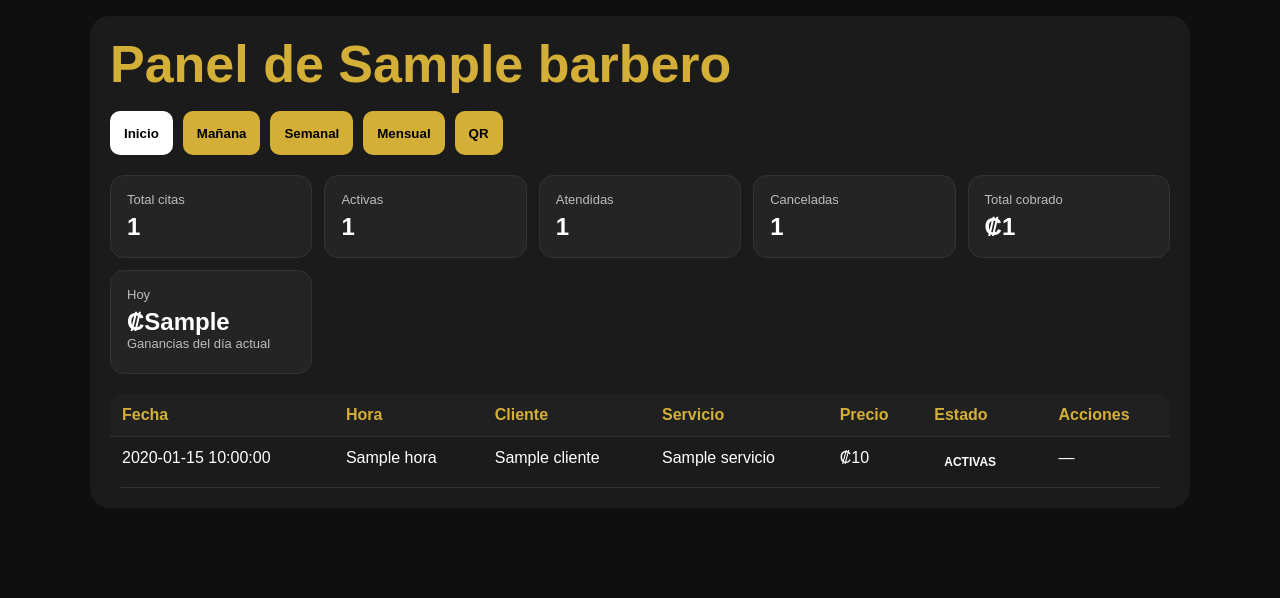
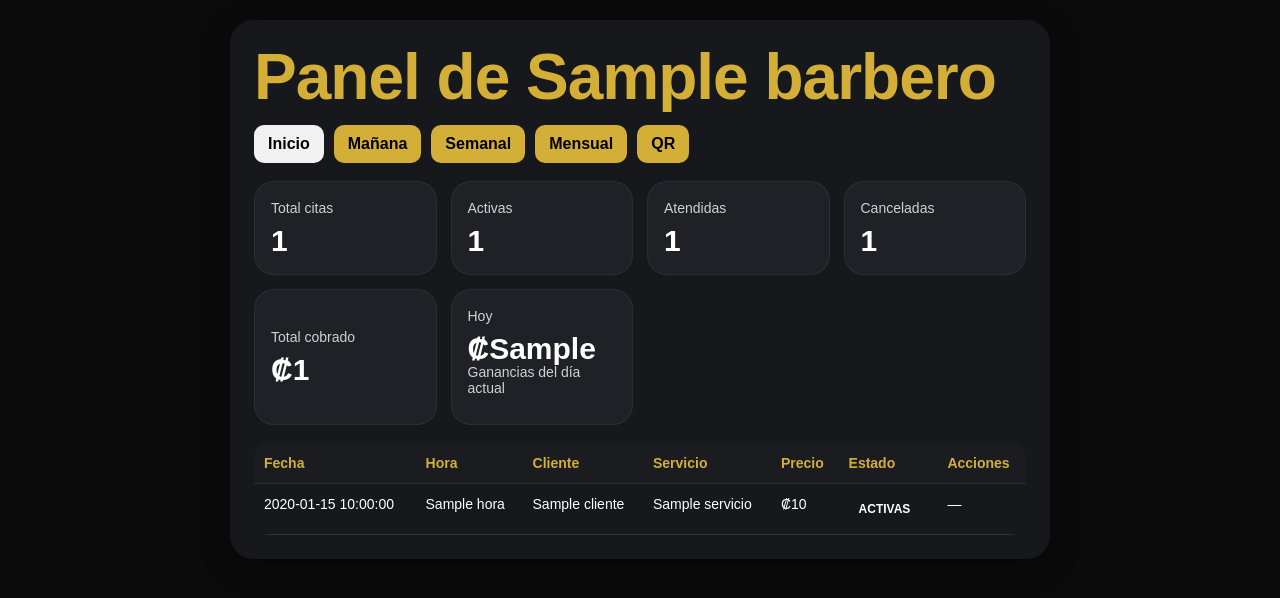
Before and after one commit to citas-barberia/barberia-junior, a Flask app: template templates/panel_barbero.html in a window 1280 px wide. Shown: the top 598 px of the page. Run offline with Flask 3, Linux system fonts and the light colour scheme; the template is opened without the code that fills it: most values are stand-ins (such as "Sample title", 1, 10 or a date in 2020).

Commit message:
nevo estilo de panel barbero

```diff
--- a/templates/panel_barbero.html
+++ b/templates/panel_barbero.html
@@ -4,93 +4,113 @@
     <meta charset="UTF-8">
     <meta name="viewport" content="width=device-width, initial-scale=1.0">
     <title>Panel de {{ barbero.nombre }}</title>
-  <style>
-    * { box-sizing: border-box; font-family: Arial, sans-serif; }
+ <style>
+    * {
+        box-sizing: border-box;
+        font-family: Arial, sans-serif;
+    }
 
     body {
-        background: #0f0f10;
+        background: #0b0b0c;
         color: white;
         margin: 0;
-        padding: 16px;
+        padding: 12px;
     }
 
     .container {
         width: 100%;
-        max-width: 1100px;
-        margin: auto;
-        background: #1b1b1c;
-        padding: 20px;
-        border-radius: 20px;
+        max-width: 820px;
+        margin: 0 auto;
+        background: #17181b;
+        padding: 16px;
+        border-radius: 24px;
+        box-shadow: 0 8px 30px rgba(0,0,0,0.35);
     }
 
     h1 {
         color: #D4AF37;
-        margin-top: 0;
-        margin-bottom: 18px;
-        font-size: clamp(28px, 5vw, 52px);
-        line-height: 1.1;
+        margin: 0 0 14px 0;
+        font-size: clamp(30px, 8vw, 64px);
+        line-height: 1.05;
+        font-weight: 800;
+        letter-spacing: -1px;
     }
 
     .links {
-        display: flex;
-        gap: 10px;
-        flex-wrap: wrap;
-        margin-bottom: 20px;
+        display: grid;
+        grid-template-columns: repeat(2, 1fr);
+        gap: 12px;
+        margin-bottom: 18px;
     }
 
     .tab-btn {
         background: #D4AF37;
         color: black;
-        padding: 10px 14px;
-        border-radius: 10px;
-        font-weight: bold;
+        padding: 16px 12px;
+        border-radius: 18px;
+        font-weight: 800;
+        font-size: 16px;
         border: none;
         cursor: pointer;
-        min-height: 44px;
+        min-height: 64px;
+        transition: 0.2s ease;
     }
 
     .tab-btn.active {
-        background: white;
+        background: #f1f1f1;
         color: black;
+    }
+
+    .links .tab-btn:last-child:nth-child(odd) {
+        grid-column: 1 / -1;
     }
 
     .flash {
         background: #D4AF37;
         color: black;
         padding: 12px;
-        border-radius: 10px;
-        margin-bottom: 15px;
+        border-radius: 12px;
+        margin-bottom: 14px;
         text-align: center;
         font-weight: bold;
     }
 
-    .seccion { display: none; }
-    .seccion.visible { display: block; }
+    .seccion {
+        display: none;
+    }
+
+    .seccion.visible {
+        display: block;
+    }
 
     .stats {
         display: grid;
-        grid-template-columns: repeat(auto-fit, minmax(180px, 1fr));
-        gap: 12px;
-        margin-bottom: 20px;
+        grid-template-columns: repeat(2, 1fr);
+        gap: 14px;
+        margin-bottom: 18px;
     }
 
     .card {
-        background: #242425;
-        padding: 16px;
-        border-radius: 14px;
-        border: 1px solid #333;
-        min-width: 0;
+        background: #202126;
+        padding: 18px 16px;
+        border-radius: 20px;
+        border: 1px solid rgba(255,255,255,0.06);
+        min-height: 120px;
+        display: flex;
+        flex-direction: column;
+        justify-content: center;
     }
 
     .card .t {
-        color: #bbb;
-        font-size: 13px;
-        margin-bottom: 6px;
+        color: #d1d1d1;
+        font-size: 14px;
+        margin-bottom: 10px;
     }
 
     .card .v {
-        font-size: 24px;
-        font-weight: bold;
+        font-size: 30px;
+        font-weight: 800;
+        line-height: 1;
         word-break: break-word;
     }
 
@@ -98,36 +118,39 @@
         width: 100%;
         overflow-x: auto;
         -webkit-overflow-scrolling: touch;
-        border-radius: 14px;
+        border-radius: 16px;
     }
 
     table {
         width: 100%;
         border-collapse: collapse;
-        min-width: 760px;
+        min-width: 700px;
+        background: transparent;
     }
 
     th, td {
-        padding: 12px;
-        border-bottom: 1px solid #333;
+        padding: 12px 10px;
+        border-bottom: 1px solid #2f3138;
         text-align: left;
         vertical-align: top;
     }
 
     th {
         color: #D4AF37;
-        background: #202021;
+        background: #1b1c20;
         white-space: nowrap;
+        font-size: 14px;
     }
 
     td {
         white-space: nowrap;
+        font-size: 14px;
     }
 
     .tag {
         display: inline-block;
         padding: 6px 10px;
-        border-radius: 8px;
+        border-radius: 10px;
         font-size: 12px;
         font-weight: bold;
         text-transform: uppercase;
@@ -223,78 +254,77 @@
         margin-top: 10px;
     }
 
-    @media (max-width: 820px) {
+    @media (min-width: 768px) {
         body {
-            padding: 10px;
+            padding: 20px;
         }
 
         .container {
-            padding: 14px;
-            border-radius: 16px;
+            padding: 24px;
+        }
+
+        .links {
+            display: flex;
+            flex-wrap: wrap;
+            gap: 10px;
+        }
+
+        .tab-btn {
+            min-height: auto;
+            padding: 10px 14px;
+            border-radius: 10px;
         }
 
         .stats {
-            grid-template-columns: 1fr 1fr;
+            grid-template-columns: repeat(auto-fit, minmax(180px, 1fr));
+        }
+
+        .card {
+            min-height: auto;
         }
 
         .reserva-grid {
-            grid-template-columns: 1fr;
-        }
-
-        .qr-box {
-            text-align: center;
+            grid-template-columns: 1.4fr 260px;
         }
 
         .reserva-url-wrap {
-            flex-direction: column;
+            flex-direction: row;
+            flex-wrap: wrap;
         }
 
-        .reserva-url,
-        .reserva-url-wrap .btn {
-            width: 100%;
+        .reserva-url {
+            flex: 1;
+            min-width: 260px;
         }
     }
 
-    @media (max-width: 560px) {
+    @media (max-width: 420px) {
         h1 {
-            font-size: 26px;
-        }
-
-        .stats {
-            grid-template-columns: 1fr;
-        }
-
-        .links {
-            gap: 8px;
+            font-size: 28px;
         }
 
         .tab-btn {
-            flex: 1 1 calc(50% - 8px);
-            text-align: center;
-            padding: 12px 10px;
-        }
-
-        table {
-            min-width: 640px;
-        }
-
-        th, td {
-            padding: 10px;
-            font-size: 14px;
+            font-size: 15px;
+            padding: 14px 10px;
+            min-height: 58px;
         }
 
         .card {
-            padding: 14px;
+            min-height: 108px;
+            padding: 16px 14px;
+        }
+
+        .card .t {
+            font-size: 13px;
         }
 
         .card .v {
-            font-size: 22px;
+            font-size: 24px;
         }
 
         .acciones {
             flex-direction: column;
             align-items: stretch;
-            min-width: 120px;
         }
 
         .acciones .btn {
```
Also changed, not shown: other parts of templates/panel_barbero.html (+24 -16 lines).
